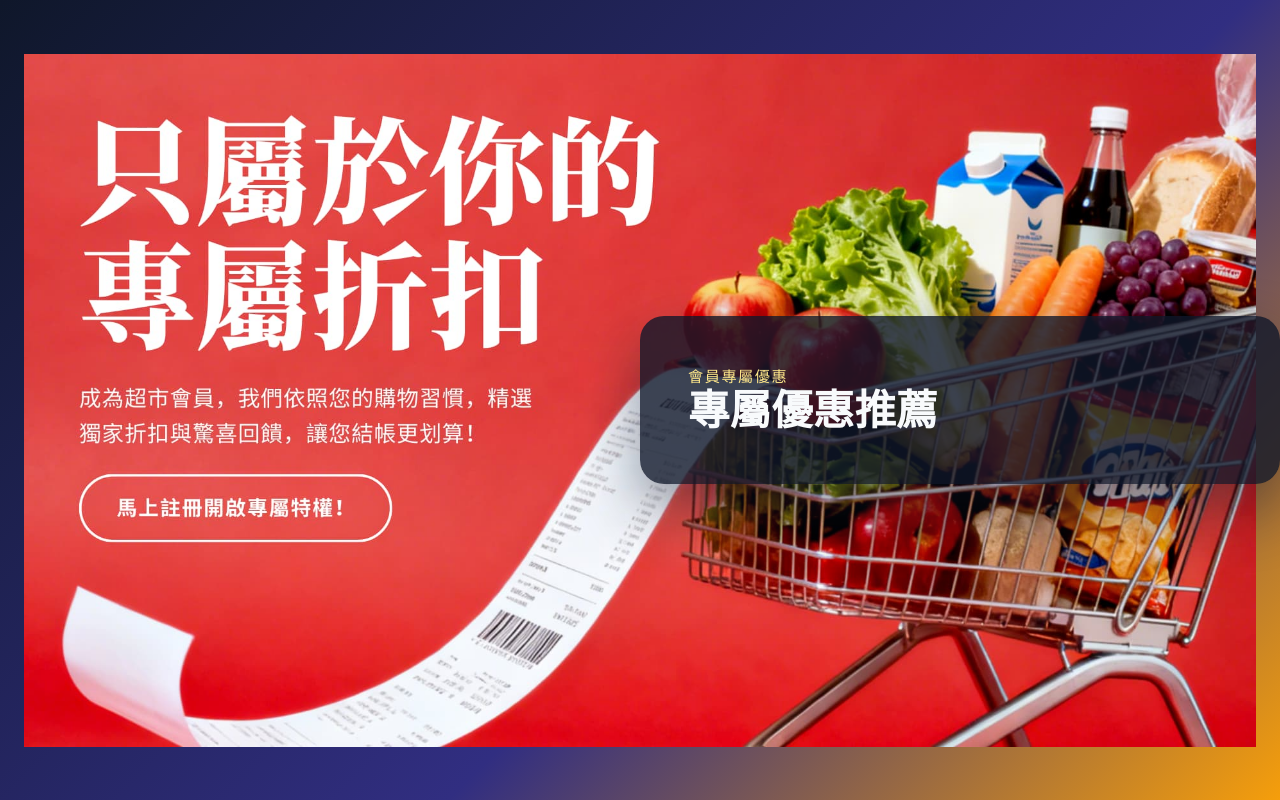
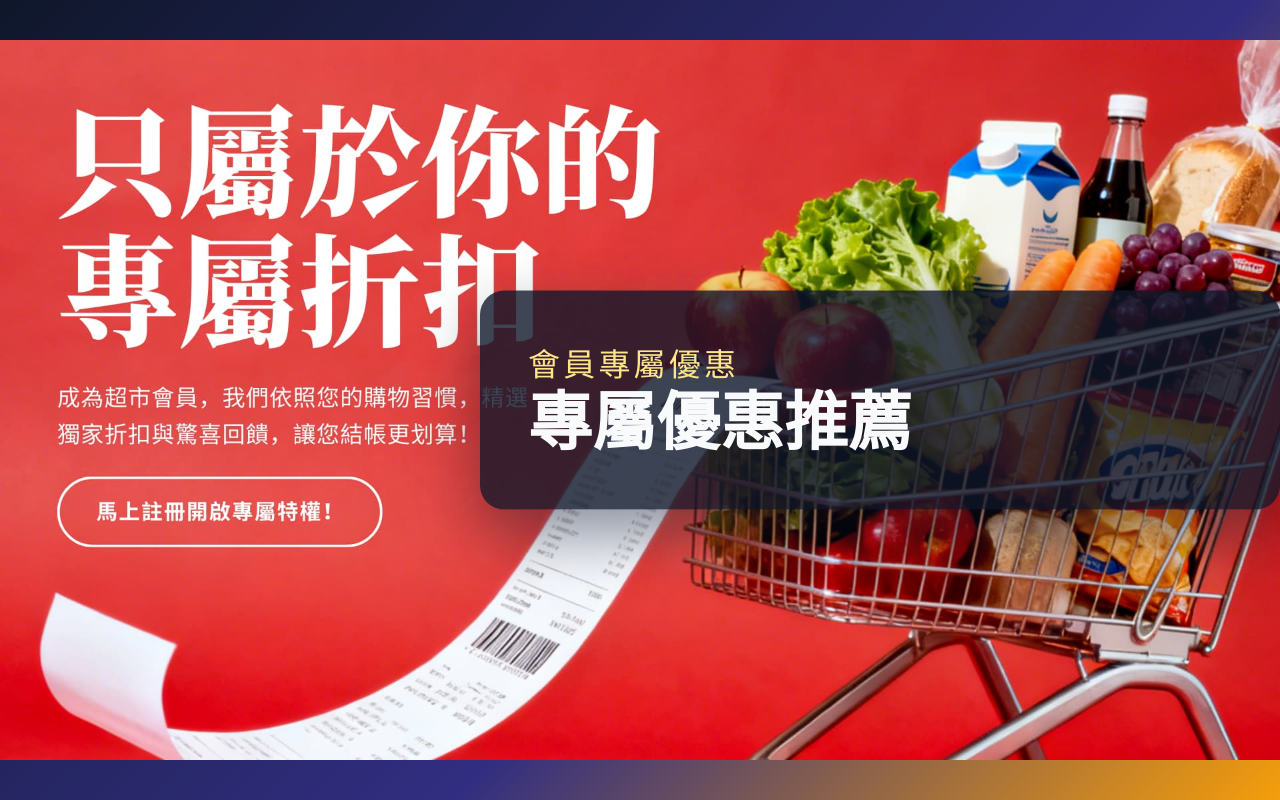
Before and after one commit to phantom810193/esp32cam, a Flask app: page /ad/latest in a window 1280 px wide. Run offline with Flask 3, Linux system fonts and the light colour scheme; data that the repository does not hold is empty.

Commit message:
Update ad-offer.css

```diff
--- a/backend/static/css/ad-offer.css
+++ b/backend/static/css/ad-offer.css
@@ -19,7 +19,6 @@ body {
   justify-content: center;
   background: linear-gradient(135deg, #0f172a 0%, #312e81 60%, #f59e0b 100%);
   color: #f8fafc;
-  padding: 3rem 1.5rem;
 }
 
 .offer {
@@ -52,7 +51,7 @@ body {
     position: absolute;
     right: 0;
     top: 50vh;
-    width: min(90vw, 640px);
+    width: min(90vw, 800px);
     background: rgba(15, 23, 42, 0.8);
     border-radius: 24px;
     overflow: hidden;
@@ -62,7 +61,7 @@ body {
 
 .offer__tag {
   margin: 0;
-  font-size: 0.95rem;
+  font-size: 2rem;
   letter-spacing: 0.1em;
   text-transform: uppercase;
   color: #fde68a;
@@ -70,28 +69,28 @@ body {
 
 .offer__headline {
   margin: 0;
-  font-size: clamp(1.8rem, 4vw, 2.6rem);
+  font-size: 4rem;
   font-weight: 700;
   line-height: 1.2;
 }
 
 .offer__subheading {
   margin: 0;
-  font-size: 1.1rem;
+  font-size: 2rem;
   line-height: 1.6;
   color: #e2e8f0;
 }
 
 .offer__highlight {
   margin: 0;
-  font-size: 1rem;
+  font-size: 2rem;
   line-height: 1.8;
   color: #fbbf24;
 }
 
 .offer__cta {
   margin: 0;
-  font-size: 1.05rem;
+  font-size: 2rem;
   font-weight: 600;
   color: #fde68a;
 }
```
